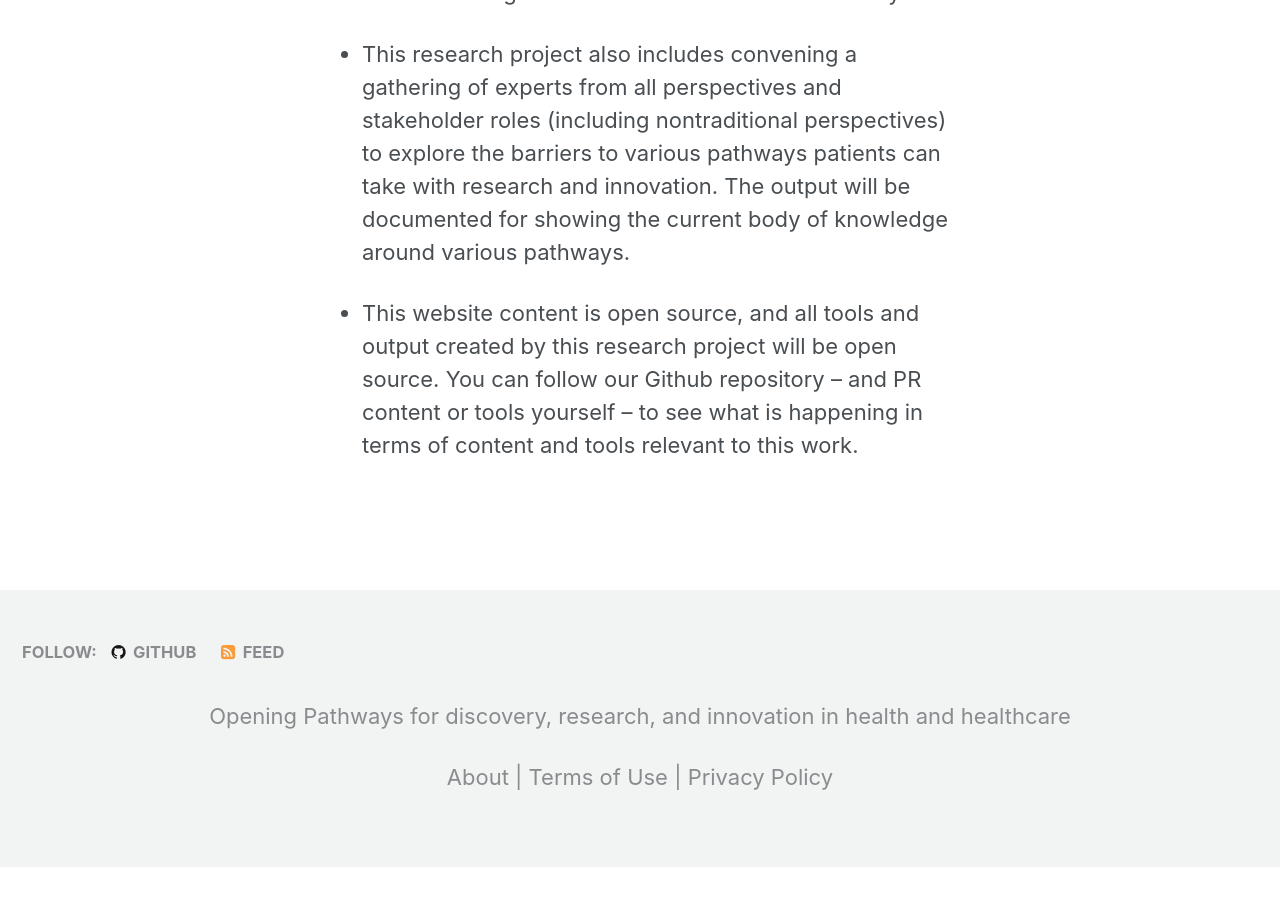
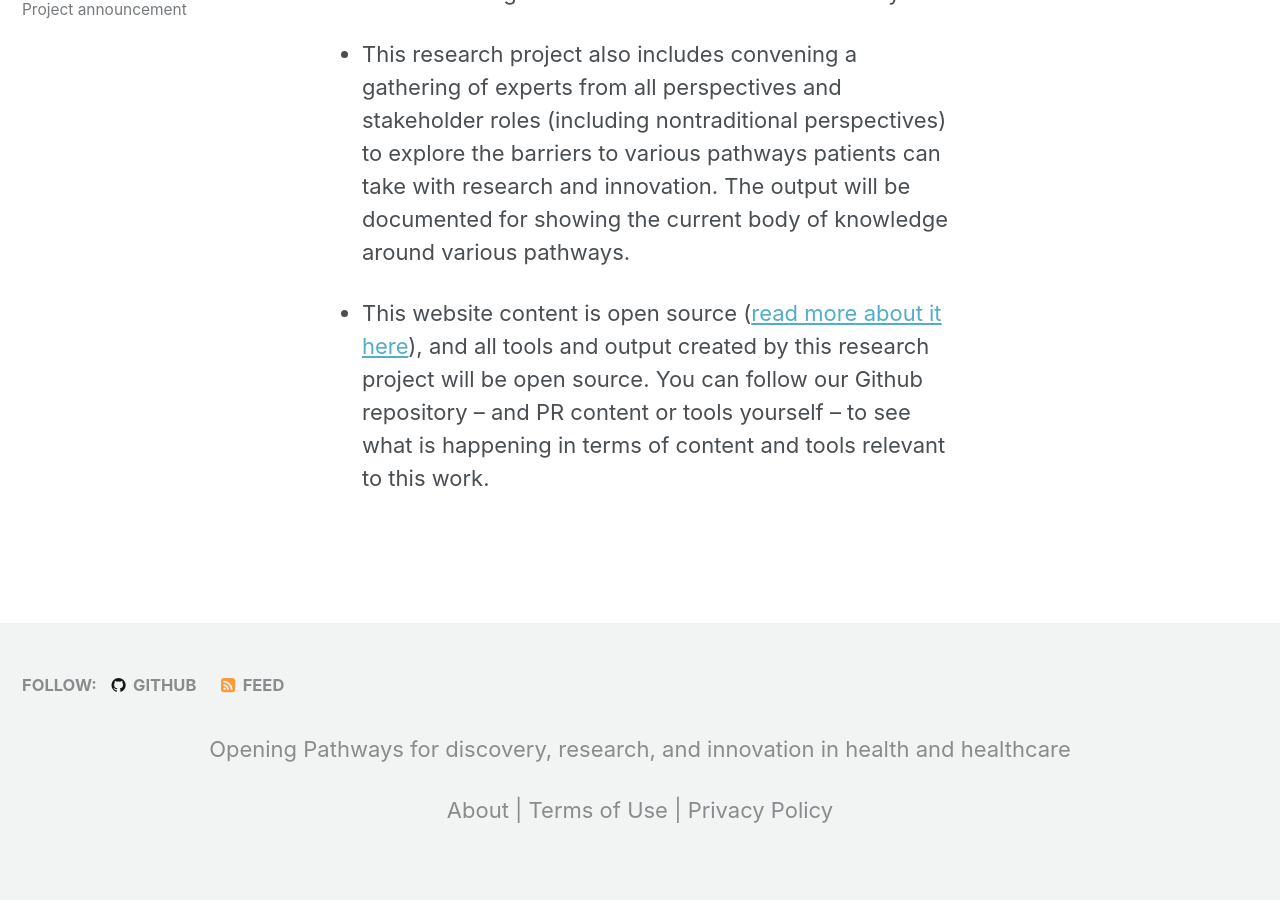
Before and after one commit to opening-pathways/website, a Jekyll site: the page built from _pages/about.md, in a window 1280 px wide and 900 px high, scrolled down 710 px. Built offline with Jekyll 4.4.1, drawn with Linux system fonts in a browser that asks for light colours; before the commit the page ends 1577 px from its top, so only the background shows below that.

Commit message:
Add open source blog explanation linke

```diff
--- a/_pages/about.md
+++ b/_pages/about.md
@@ -11,4 +11,4 @@
 
 * This research project also includes convening a gathering of experts from all perspectives and stakeholder roles (including nontraditional perspectives) to explore the barriers to various pathways patients can take with research and innovation. The output will be documented for showing the current body of knowledge around various pathways.
 
-* This website content is open source, and all tools and output created by this research project will be open source. You can follow our Github repository – and PR content or tools yourself – to see what is happening in terms of content and tools relevant to this work.
+* This website content is open source ([read more about it here](/everything-is-open-source)), and all tools and output created by this research project will be open source. You can follow our Github repository – and PR content or tools yourself – to see what is happening in terms of content and tools relevant to this work.
```
